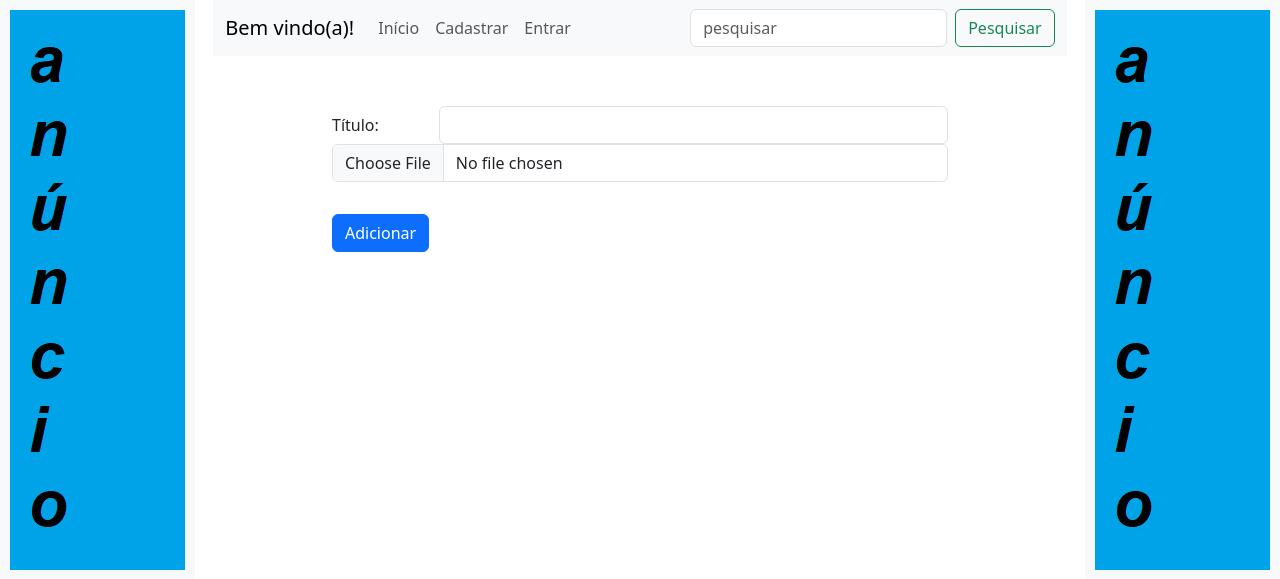
After one commit to jefftdb/Aplicativo_para_idosos, a Flask app: page /add_video/1 in a window 1280 px wide. The commit adds this page. Shown: the top 579 px of the page. Run offline with Flask 3, Linux system fonts and the light colour scheme; some libraries are stand-ins or nearby versions.

Commit message:
adiciona vídio ao app

```diff
--- a/app.py
+++ b/app.py
@@ -10,6 +10,10 @@ app.config['SQLALCHEMY_DATABASE_URI'] = 'mysql://root:1234@localhost/idosos'
 
 app.config['SECRET_KEY'] = 'secret'
 
+UPLOAD_FOLDER = './data'
+app.config['UPLOAD_FOLDER'] = UPLOAD_FOLDER
+app.config['MAX_CONTENT_LENGTH'] = 16 * 1000 * 1000
+
 
 
 login_manager = LoginManager(app)
@@ -19,4 +23,4 @@ from controller.login_controller import *
 from controller.lista_videos_controller import *
 
 if __name__ == "__main__":
-    app.run(debug=True)
+    app.run()
--- a/controller/lista_videos_controller.py
+++ b/controller/lista_videos_controller.py
@@ -2,6 +2,8 @@ from app import app
 from flask import render_template,request,redirect,url_for
 from model.video_model import Lista_videos,Video
 from model.login_model import User
+import os
+from werkzeug.utils import secure_filename
 
 
 @app.route('/lista_videos/<id>')
@@ -11,6 +13,21 @@ def lista_videos(id):
     videos = Video().get_videos(id)
 
     return render_template('lista_videos.html',lista_videos = todas_as_listas,videos = videos)
+
+@app.route('/add_video/<id_lista>',methods = ['GET','POST'])
+def add_video(id_lista):
+    if request.method == 'POST':
+        titulo = request.form['titulo']
+        video = request.files['video']
+        filename = secure_filename(video.filename)
+        video.save(os.path.join(app.config['UPLOAD_FOLDER'], filename))
+
+        print(titulo)
+        print(video)
+        return 'metodo post'
+    else:
+        return render_template('add_video.html')
+
 
 @app.route('/lista_favoritos/<id>')
 def lista_favoritos(id):
--- /dev/null
+++ b/view/templates/add_video.html
@@ -0,0 +1,34 @@
+{% extends 'base-template.html' %}
+{% block header %}
+{{ super() }}
+{% endblock header %}
+{% block conteudo %}
+<div class="meu_conteudo">
+  <div class="row mb-3 col-md-6 offset-md-3">
+    <form action="" method="post" enctype="multipart/form-data">
+        <div class="row mb-3">
+            <label  class="col-sm-2 col-form-label">Título:</label>
+            <div class="col-sm-10">
+                <input type="text" name= "titulo" class="form-control" id="titulo">
+            </div>
+            <div class="input-group mb-3">
+                <input type="file" class="form-control" id="video" name="video">
+              </div>
+        </div>
+
+
+
+
+        <button type="submit" class="btn btn-primary">Adicionar</button>
+    </form>
+
+
+  </div>
+</div>
+
+
+{% endblock conteudo %}
+
+    {% block footer %}
+    {{ super() }}
+    {% endblock footer %}
--- a/view/templates/lista_videos.html
+++ b/view/templates/lista_videos.html
@@ -13,7 +13,7 @@
           <h5 class="card-header">{{ lista.titulo}}
              {% if current_user.id == lista.id_user %}
             <div class="d-grid gap-2 d-md-flex justify-content-md-end">
-              <button class="btn btn-primary me-md-2" type="button">Incluir</button>
+              <a href="{{url_for('add_video',id_lista = lista.id)}}"><button class="btn btn-primary me-md-2" type="button">Incluir</button></a>
               <button class="btn btn-primary" type="button">Editar</button>
               <button type="button" class="btn btn-danger">Excluir</button>
             </div>
```
Also changed, not shown: 1 other file.
